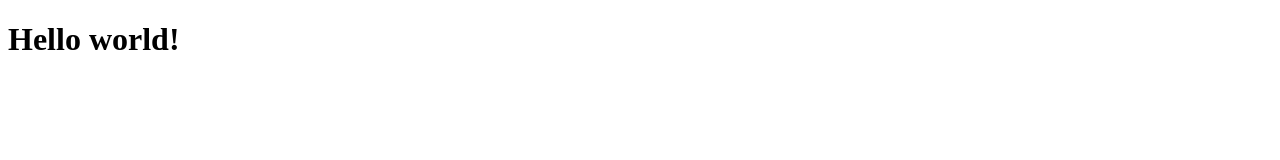
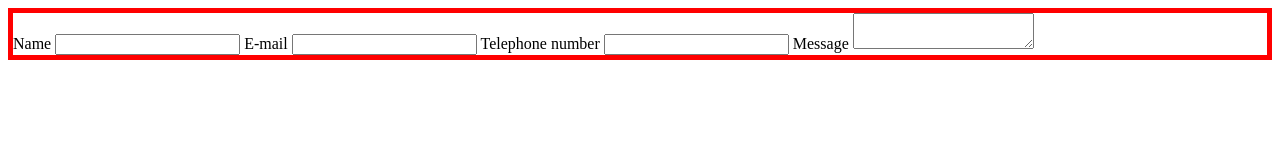
Before and after one commit to kalibria/form_and_modalWindow, a website built with webpack: page src/index.html in a window 1280 px wide. Built offline with nearby package versions, Linux system fonts and the light colour scheme.

Commit message:
connected styles

```diff
--- a/package.json
+++ b/package.json
@@ -1 +1 @@
-{"name":"itprofit_test","version":"1.0.0","scripts":{"build":"webpack --mode production","start":"webpack-dev-server --open"},"devDependencies":{"@babel/core":"^7.24.0","@babel/preset-env":"^7.24.0","babel-loader":"^9.1.3","html-webpack-plugin":"^5.6.0","webpack":"^5.90.3","webpack-cli":"^5.1.4","webpack-dev-server":"^5.0.2"}}
+{"name":"itprofit_test","version":"1.0.0","scripts":{"build":"webpack --mode production","start":"webpack-dev-server --open"},"devDependencies":{"@babel/core":"^7.24.0","@babel/preset-env":"^7.24.0","babel-loader":"^9.1.3","css-loader":"^6.10.0","html-webpack-plugin":"^5.6.0","node-sass":"^9.0.0","sass-loader":"^14.1.1","style-loader":"^3.3.4","webpack":"^5.90.3","webpack-cli":"^5.1.4","webpack-dev-server":"^5.0.2"}}
--- a/src/index.html
+++ b/src/index.html
@@ -6,9 +6,26 @@
           content="width=device-width, user-scalable=no, initial-scale=1.0, maximum-scale=1.0, minimum-scale=1.0">
     <meta http-equiv="X-UA-Compatible" content="ie=edge">
     <title>Document</title>
+    <link rel="stylesheet" href="dist/styles.css">
 </head>
 <body>
-    <h1>Hello world!</h1>
+    <main>
+        <div class="wrapperForm">
+            <form class="form">
+                <label for="name">Name</label>
+                <input type="text" id="name" />
+
+                <label for="email">E-mail</label>
+                <input type="email" id="email" />
+
+                <label for="telephone">Telephone number</label>
+                <input type="text" id="telephone" />
+
+                <label for="text">Message</label>
+                <textarea id="text"></textarea>
+            </form>
+        </div>
+    </main>
     <script src="dist/bundle.js"></script>
 </body>
 </html>
--- a/src/scripts/main.js
+++ b/src/scripts/main.js
@@ -0,0 +1 @@
+import '../styles/styles.scss';
--- /dev/null
+++ b/src/styles/styles.scss
@@ -0,0 +1,3 @@
+.wrapperForm {
+   border: solid 5px red;
+}
--- a/webpack.config.js
+++ b/webpack.config.js
@@ -18,6 +18,14 @@ module.exports = {
   module: {
     rules: [
       {
+        test: /\.scss$/,
+        use: [
+          'style-loader', // creates style nodes from JS strings
+          'css-loader',   // translates CSS into CommonJS
+          'sass-loader'   // compiles Sass to CSS
+        ]
+      },
+      {
         test: /\.js$/,
         exclude: /node_modules/,
         use: {
```
Also changed, not shown: dist/styles.css (added), 1 other file.
